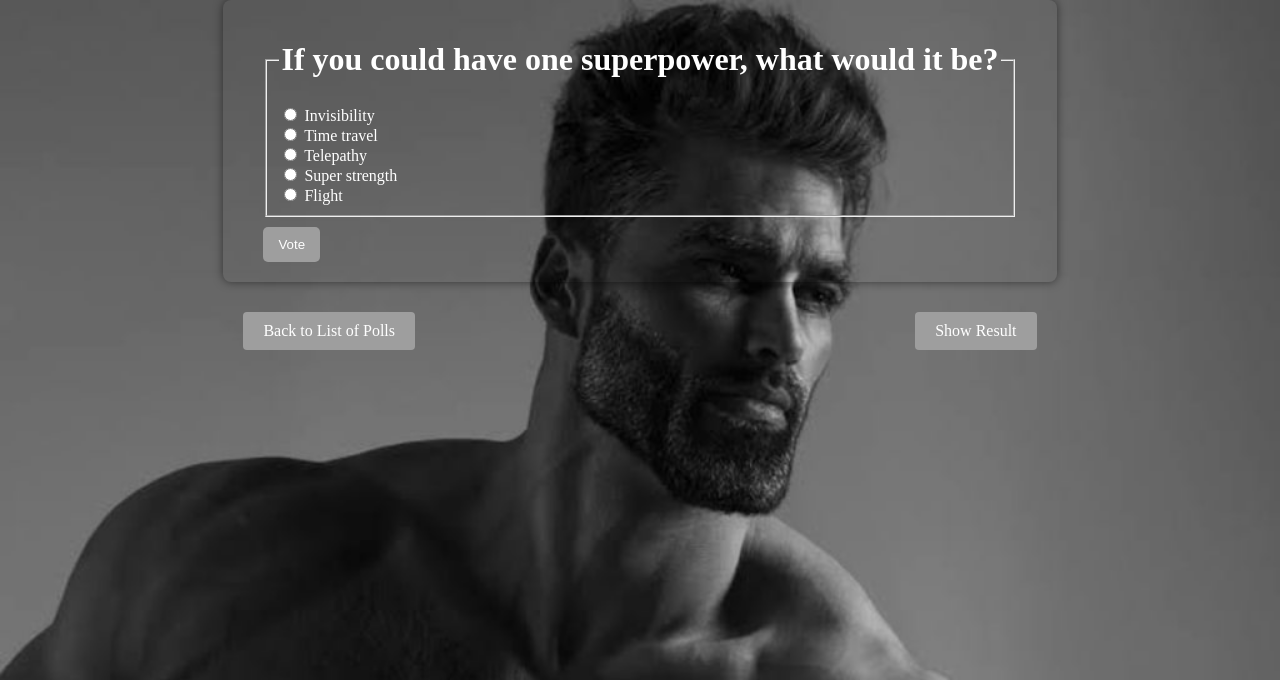
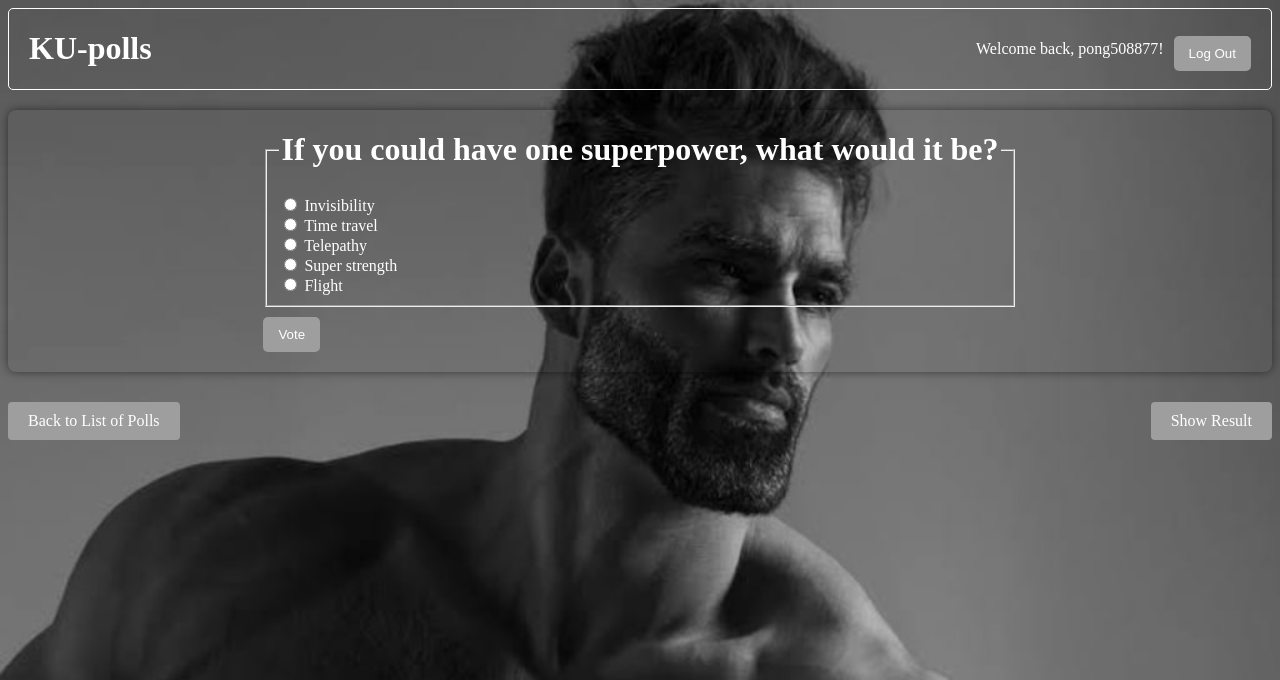
Before and after one commit to Pong50887/ku-polls, a Django app: page /polls/2/ in a window 1280 px wide. Shown: the top 680 px of the page. Run offline with Django 5.2, Linux system fonts and the light colour scheme; a user stored in the database is signed in; data comes from the database, SQL or seed files in the repository; parts of the project's set-up code (start-up, migrations or seed data) failed here and were passed over; grey boxes are pictures that could not be loaded.

Commit message:
update login every pages

```diff
--- a/polls/static/polls/detail.css
+++ b/polls/static/polls/detail.css
@@ -14,15 +14,32 @@ a:link, a:visited, a:hover, a:active {
     padding: 0;
 }
 
+.navbar {
+    border: 1px solid;
+    display: flex;
+    justify-content: space-between;
+    align-items: center;
+    padding-left: 20px;
+    background-color: transparent;
+    color: white;
+    border-radius: 5px;
+}
+
+.nav_right {
+    display: flex;
+    align-items: center;
+    padding-right: 20px;
+}
+
+.messages {
+    list-style-type: none;
+    padding: 0;
+}
+
 body {
     color: white;
     background: white url("images/test.jpg") no-repeat;
     background-size: cover;
-    height: 100%;
-    margin: 0;
-    display: flex;
-    justify-content: center;
-    align-items: center;
 }
 
 .login-container {
@@ -30,13 +47,12 @@ body {
     flex-direction: column;
     justify-content: center;
     align-items: center;
-
-
+    padding-top: 20px;
 }
 
 .login-box {
     background: transparent;
-    padding: 20px;
+    padding-bottom: 20px;
     border-radius: 8px;
     box-shadow: 0 0 10px rgba(0, 0, 0, 0.5);
     width: 100%;
--- a/polls/templates/polls/detail.html
+++ b/polls/templates/polls/detail.html
@@ -7,13 +7,31 @@
      <link rel="stylesheet" href="{% static 'polls/detail.css' %}">
 </head>
 <body>
+    <div class="navbar">
+        <h1>KU-polls</h1>
         {% if messages %}
+        <div class="messages-container">
             <ul class="messages">
                 {% for msg in messages %}
                     <li class="{{msg.tags}}">{{ msg }}</li>
                 {% endfor %}
             </ul>
+        </div>
         {% endif %}
+        <div class="nav_right">
+            {% if user.is_authenticated %}
+                <div class="messages-container">
+                    <p>Welcome back, {{ user.username }}!</p>
+                </div>
+                <form action="{% url 'logout' %}" method="post">
+                    {% csrf_token %}
+                    <button type="submit" class="button">Log Out</button>
+                </form>
+            {% else %}
+               <a href="{% url 'login' %}?next={{request.path}}" class="button"> Login </a>
+            {% endif %}
+        </div>
+    </div>
     <div class="login-container">
         <div class="login-box">
         <form action="{% url 'polls:vote' question.id %}" method="post">
```
Also changed, not shown: polls/templates/polls/results.html (+32 -7 lines). Lines whose indentation alone changed are shown as unchanged.
